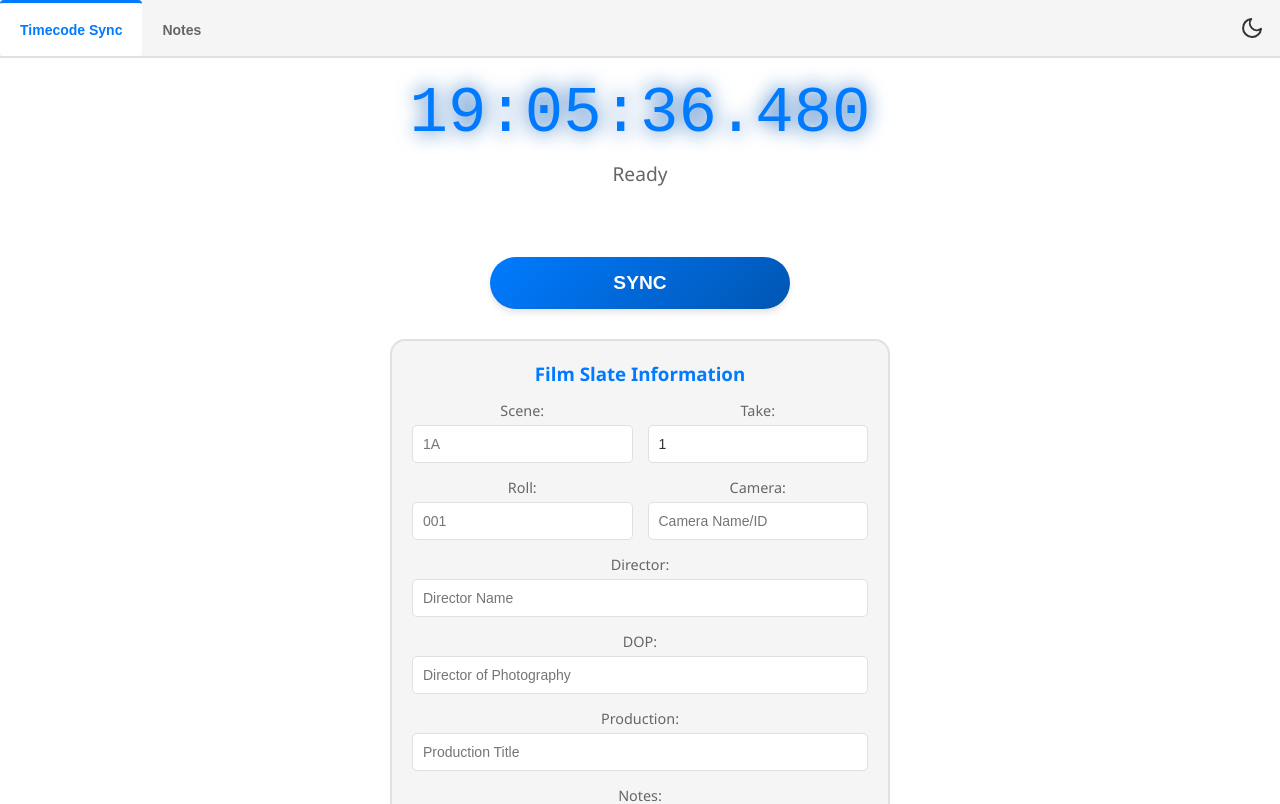
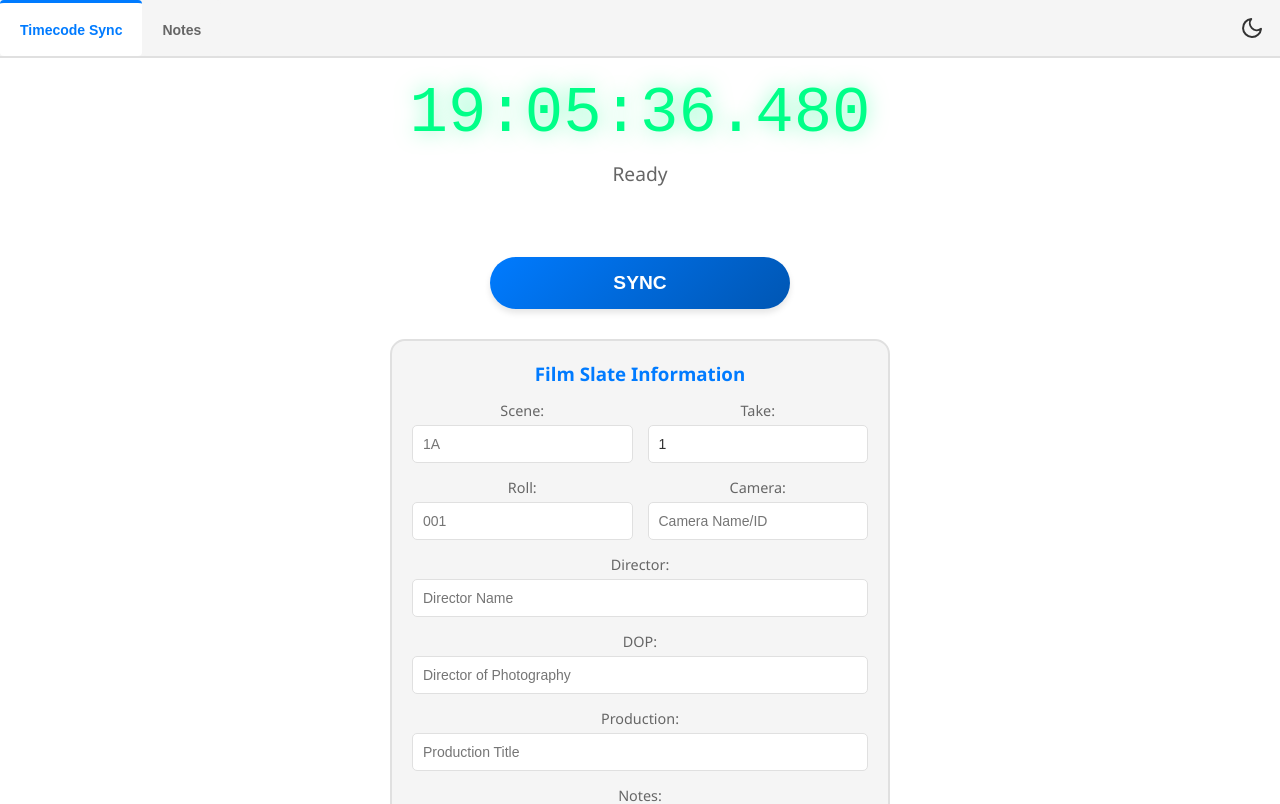
Before and after one commit to Freakiersamsam/digital-slate, a React (Vite) app: page / in a window 1280 px wide. Shown: the top 804 px of the page. Built offline with nearby package versions, Linux system fonts and the light colour scheme.

Commit message:
style: revert timecode color to original green

```diff
--- a/src/App.css
+++ b/src/App.css
@@ -67,8 +67,8 @@ body, #root {
 .timecode {
   font-size: 4rem;
   font-family: 'Courier New', monospace;
-  color: var(--color-accent);
-  text-shadow: 0 0 20px var(--color-accent-hover);
+  color: #00ff88;
+  text-shadow: 0 0 20px rgba(0, 255, 136, 0.5);
   margin-bottom: 10px;
 }
 
@@ -662,10 +662,10 @@ body, #root {
 }
 .paused-timecode {
   font-size: 2.8vw;
-  color: var(--color-accent);
+  color: #00ff88;
   font-family: 'Courier New', monospace;
   margin-bottom: 0.5vw;
-  text-shadow: 0 0 16px var(--color-accent-hover);
+  text-shadow: 0 0 16px rgba(0, 255, 136, 0.6);
 }
 .slate-info-row {
   font-size: 1.3vw;
@@ -729,7 +729,7 @@ body, #root {
   font-family: 'Courier New', monospace;
   font-weight: bold;
   margin-bottom: 0.5vw;
-  text-shadow: 0 0 24px #00ff8899;
+  text-shadow: 0 0 24px rgba(0, 255, 136, 0.6);
 }
 .slate-info-horizontal {
   display: flex;
@@ -783,7 +783,7 @@ body, #root {
   font-size: 2.1rem;
   font-family: 'Courier New', monospace;
   color: #00ff88;
-  text-shadow: 0 0 10px rgba(0,255,136,0.3);
+  text-shadow: 0 0 10px rgba(0, 255, 136, 0.3);
   font-weight: 600;
   letter-spacing: 0.04em;
 }
```
